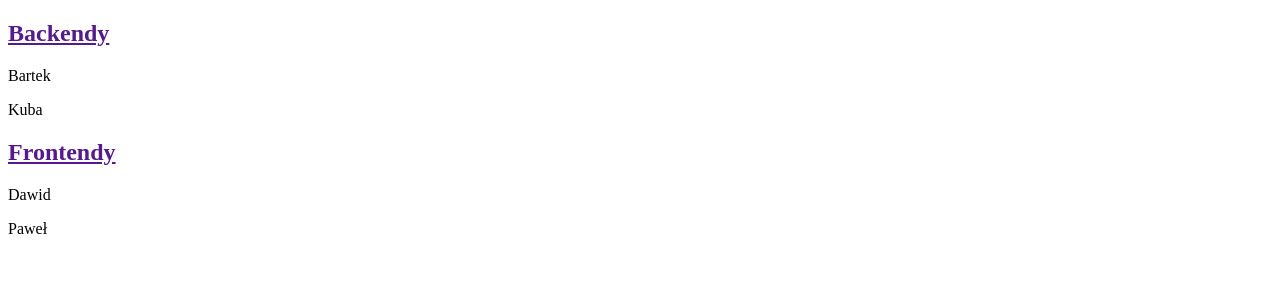
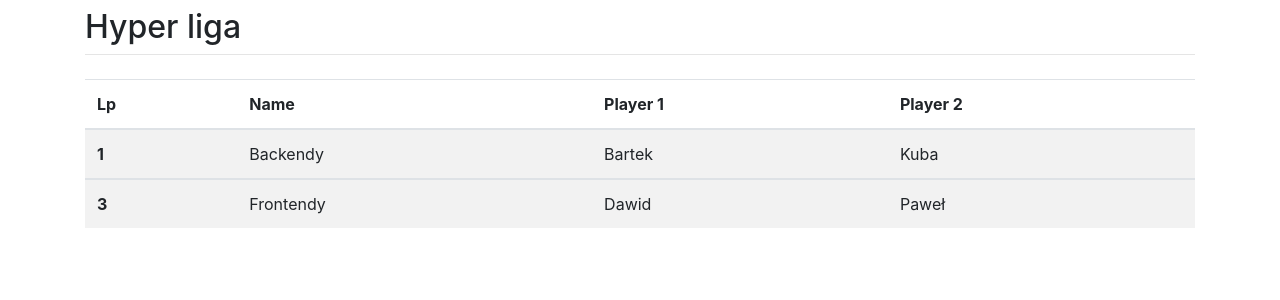
Before and after one commit to bwieczorek86/hyper_league, a Django app: page /hyper-leaque/ in a window 1280 px wide. Shown: the top 300 px of the page. Run offline with Django 3.2, Linux system fonts and the light colour scheme; data comes from the database, SQL or seed files in the repository; some libraries are stand-ins or nearby versions.

Commit message:
Add base.html and team_list.html

```diff
--- a/hyper_leaque_backend/urls.py
+++ b/hyper_leaque_backend/urls.py
@@ -3,5 +3,6 @@ from django.urls import path
 from . import views
 
 urlpatterns = [
-    path('', views.index, name='index')
+    path('', views.index, name='teams_list'),
+    path('details/<int:team_id>', views.team_details, name='team_details')
 ]
--- a/hyper_leaque_backend/views.py
+++ b/hyper_leaque_backend/views.py
@@ -9,6 +9,6 @@ def index(request):
     return render(request, 'teams_list.html', {'teams': teams})
 
 
-def details(request):
-    team = Team.objects.name('Backendy').get('name')
-    return HttpResponse("Test")
+def team_details(request, team_id):
+    team = Team.objects.get(pk=team_id)
+    return render(request, 'team_details.html', {'team': team})
--- a/templates/base.html
+++ b/templates/base.html
@@ -9,8 +9,8 @@
   <body>
     <div class="container">
       <div class="row justify-content-center">
-        <div class="col-8">
-          <h1 class="mt-2">Hyper liga</h1>
+        <div class="col-12">
+          <h2 class="mt-2">Hyper liga</h2>
           <hr class="mt-0 mb-4">
           {% block content %}
           {% endblock %}
--- a/templates/teams_list.html
+++ b/templates/teams_list.html
@@ -1,18 +1,26 @@
-<!DOCTYPE html>
-<html lang="en">
-<head>
-    <meta charset="UTF-8">
-    <title>Title</title>
-</head>
-<body>
+{% extends 'base.html' %}
 
-{% for team in teams %}
+{% block content %}
     <div>
-        <h2><a href="">{{ team.team_name }}</a></h2>
-        <p>{{ team.player_one }}</p>
-        <p>{{ team.player_two }}</p>
+        <table class="table table-striped">
+            <thead>
+                <tr>
+                  <th scope="col">Lp</th>
+                  <th scope="col">Name</th>
+                  <th scope="col">Player 1</th>
+                  <th scope="col">Player 2</th>
+                </tr>
+            </thead>
+            {% for team in teams %}
+                <tbody>
+                    <tr>
+                      <th scope="row">{{ team.id }}</th>
+                      <td>{{ team.team_name }}</td>
+                      <td>{{ team.player_one }}</td>
+                      <td>{{ team.player_two }}</td>
+                    </tr>
+                </tbody>
+            {% endfor %}
+        </table>
     </div>
-{% endfor %}
-
-</body>
-</html>
+{% endblock %}
```
Also changed, not shown: templates/team_details.html (added, +10 -0 lines).
